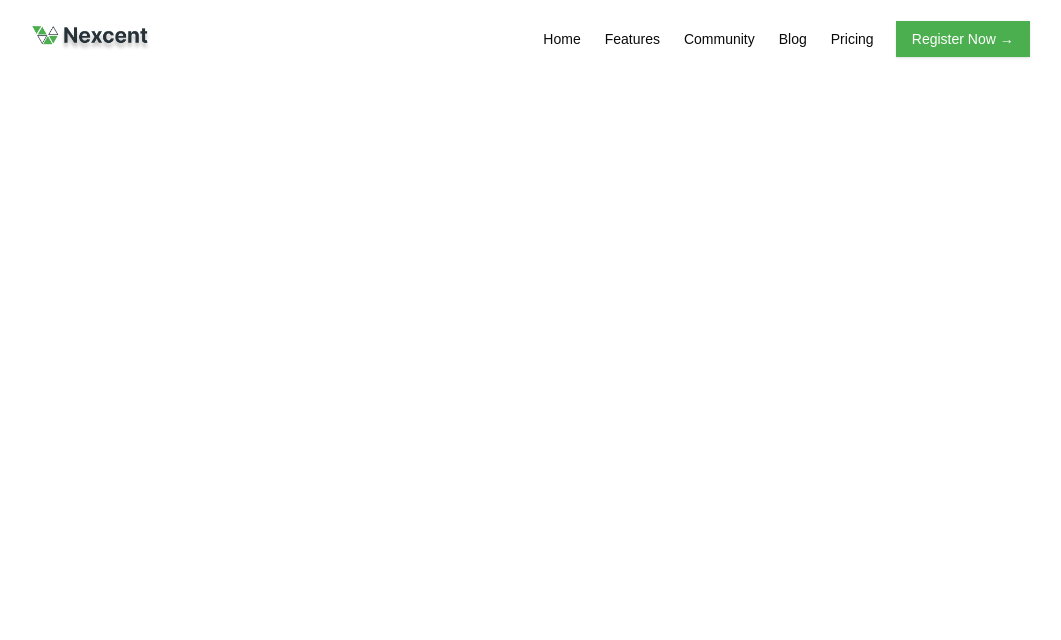
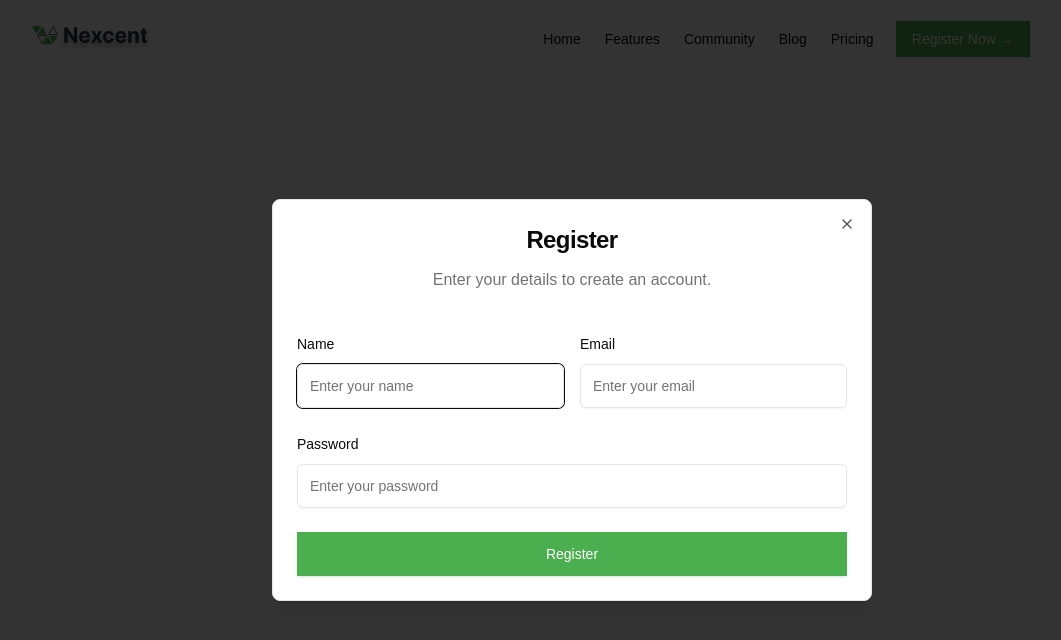
Before and after one commit to iinava/next-poc, a Next.js app: page / in a window 1280 px wide. Both pictures are taken after a click on the button "Register Now →". Shown: the top 640 px of the page, without its empty margins (68-1129 px from the left). Built offline with nearby package versions, Linux system fonts and the light colour scheme.

Commit message:
feat: :sparkles: registration modal added

```diff
--- a/package.json
+++ b/package.json
@@ -10,6 +10,7 @@
   },
   "dependencies": {
     "@radix-ui/react-dialog": "^1.1.2",
+    "@radix-ui/react-label": "^2.1.0",
     "@radix-ui/react-slot": "^1.1.0",
     "class-variance-authority": "^0.7.0",
     "clsx": "^2.1.1",
--- a/src/components/Navbar.tsx
+++ b/src/components/Navbar.tsx
@@ -10,7 +10,7 @@
   SheetTrigger,
   SheetTitle,
 } from "@/components/ui/sheet";
-
+import RegisterDialog from "./RegisterDialog";
 export default function Navbar() {
   const navigation = [
     { name: "Home", href: "/" },
@@ -49,10 +49,8 @@
             </div>
 
             {/* Register Now Button (Desktop) */}
-            <div className="hidden md:block">
-              <Button className="bg-[#4CAF4F] text-white hover:bg-[#4CAF4F]/90">
-                Register Now →
-              </Button>
+            <div className="hidden md:block registerbutton">
+              <RegisterDialog/>
             </div>
           </div>
 
@@ -80,9 +78,7 @@
                     {item.name}
                   </Link>
                 ))}
-                <Button className="bg-[#4CAF4F] text-white hover:bg-[#4CAF4F]/90">
-                  Register Now →
-                </Button>
+                <div className="registerbutton"><RegisterDialog/></div>
               </div>
             </SheetContent>
           </Sheet>
--- /dev/null
+++ b/src/components/RegisterDialog.tsx
@@ -0,0 +1,51 @@
+'use client'
+import { Button } from "@/components/ui/button"
+import {
+  Dialog,
+  DialogContent,
+  DialogDescription,
+  DialogHeader,
+  DialogTitle,
+  DialogTrigger,
+} from "@/components/ui/dialog"
+import { Input } from "@/components/ui/input"
+import { Label } from "@/components/ui/label"
+
+export default function RegisterDialog() {
+  return (
+    <Dialog>
+      <DialogTrigger asChild>
+        <Button className="bg-[#4CAF4F] text-white hover:bg-[#4CAF4F]/90">
+          Register Now →
+        </Button>
+      </DialogTrigger>
+      <DialogContent className="sm:max-w-[600px]">
+        <DialogHeader className="space-y-3 pb-6">
+          <DialogTitle className="text-2xl font-semibold text-center">Register</DialogTitle>
+          <DialogDescription className="text-center text-base">
+            Enter your details to create an account.
+          </DialogDescription>
+        </DialogHeader>
+        <div className="space-y-6">
+          <div className="flex gap-4">
+            <div className="flex-1 space-y-2">
+              <Label htmlFor="name">Name</Label>
+              <Input id="name" placeholder="Enter your name" className="h-11" />
+            </div>
+            <div className="flex-1 space-y-2">
+              <Label htmlFor="email">Email</Label>
+              <Input id="email" type="email" placeholder="Enter your email" className="h-11" />
+            </div>
+          </div>
+          <div className="space-y-2">
+            <Label htmlFor="password">Password</Label>
+            <Input id="password" type="password" placeholder="Enter your password" className="h-11" />
+          </div>
+          <Button className="w-full h-11 bg-[#4CAF4F] text-white hover:bg-[#4CAF4F]/90 mt-2">
+            Register
+          </Button>
+        </div>
+      </DialogContent>
+    </Dialog>
+  )
+}
--- /dev/null
+++ b/src/components/ui/dialog.tsx
@@ -0,0 +1,122 @@
+"use client"
+
+import * as React from "react"
+import * as DialogPrimitive from "@radix-ui/react-dialog"
+import { X } from "lucide-react"
+
+import { cn } from "@/lib/utils"
+
+const Dialog = DialogPrimitive.Root
+
+const DialogTrigger = DialogPrimitive.Trigger
+
+const DialogPortal = DialogPrimitive.Portal
+
+const DialogClose = DialogPrimitive.Close
+
+const DialogOverlay = React.forwardRef<
+  React.ElementRef<typeof DialogPrimitive.Overlay>,
+  React.ComponentPropsWithoutRef<typeof DialogPrimitive.Overlay>
+>(({ className, ...props }, ref) => (
+  <DialogPrimitive.Overlay
+    ref={ref}
+    className={cn(
+      "fixed inset-0 z-50 bg-black/80  data-[state=open]:animate-in data-[state=closed]:animate-out data-[state=closed]:fade-out-0 data-[state=open]:fade-in-0",
+      className
+    )}
+    {...props}
+  />
+))
+DialogOverlay.displayName = DialogPrimitive.Overlay.displayName
+
+const DialogContent = React.forwardRef<
+  React.ElementRef<typeof DialogPrimitive.Content>,
+  React.ComponentPropsWithoutRef<typeof DialogPrimitive.Content>
+>(({ className, children, ...props }, ref) => (
+  <DialogPortal>
+    <DialogOverlay />
+    <DialogPrimitive.Content
+      ref={ref}
+      className={cn(
+        "fixed left-[50%] top-[50%] z-50 grid w-full max-w-lg translate-x-[-50%] translate-y-[-50%] gap-4 border bg-background p-6 shadow-lg duration-200 data-[state=open]:animate-in data-[state=closed]:animate-out data-[state=closed]:fade-out-0 data-[state=open]:fade-in-0 data-[state=closed]:zoom-out-95 data-[state=open]:zoom-in-95 data-[state=closed]:slide-out-to-left-1/2 data-[state=closed]:slide-out-to-top-[48%] data-[state=open]:slide-in-from-left-1/2 data-[state=open]:slide-in-from-top-[48%] sm:rounded-lg",
+        className
+      )}
+      {...props}
+    >
+      {children}
+      <DialogPrimitive.Close className="absolute right-4 top-4 rounded-sm opacity-70 ring-offset-background transition-opacity hover:opacity-100 focus:outline-none focus:ring-2 focus:ring-ring focus:ring-offset-2 disabled:pointer-events-none data-[state=open]:bg-accent data-[state=open]:text-muted-foreground">
+        <X className="h-4 w-4" />
+        <span className="sr-only">Close</span>
+      </DialogPrimitive.Close>
+    </DialogPrimitive.Content>
+  </DialogPortal>
+))
+DialogContent.displayName = DialogPrimitive.Content.displayName
+
+const DialogHeader = ({
+  className,
+  ...props
+}: React.HTMLAttributes<HTMLDivElement>) => (
+  <div
+    className={cn(
+      "flex flex-col space-y-1.5 text-center sm:text-left",
+      className
+    )}
+    {...props}
+  />
+)
+DialogHeader.displayName = "DialogHeader"
+
+const DialogFooter = ({
+  className,
+  ...props
+}: React.HTMLAttributes<HTMLDivElement>) => (
+  <div
+    className={cn(
+      "flex flex-col-reverse sm:flex-row sm:justify-end sm:space-x-2",
+      className
+    )}
+    {...props}
+  />
+)
+DialogFooter.displayName = "DialogFooter"
+
+const DialogTitle = React.forwardRef<
+  React.ElementRef<typeof DialogPrimitive.Title>,
+  React.ComponentPropsWithoutRef<typeof DialogPrimitive.Title>
+>(({ className, ...props }, ref) => (
+  <DialogPrimitive.Title
+    ref={ref}
+    className={cn(
+      "text-lg font-semibold leading-none tracking-tight",
+      className
+    )}
+    {...props}
+  />
+))
+DialogTitle.displayName = DialogPrimitive.Title.displayName
+
+const DialogDescription = React.forwardRef<
+  React.ElementRef<typeof DialogPrimitive.Description>,
+  React.ComponentPropsWithoutRef<typeof DialogPrimitive.Description>
+>(({ className, ...props }, ref) => (
+  <DialogPrimitive.Description
+    ref={ref}
+    className={cn("text-sm text-muted-foreground", className)}
+    {...props}
+  />
+))
+DialogDescription.displayName = DialogPrimitive.Description.displayName
+
+export {
+  Dialog,
+  DialogPortal,
+  DialogOverlay,
+  DialogTrigger,
+  DialogClose,
+  DialogContent,
+  DialogHeader,
+  DialogFooter,
+  DialogTitle,
+  DialogDescription,
+}
--- /dev/null
+++ b/src/components/ui/input.tsx
@@ -0,0 +1,22 @@
+import * as React from "react"
+
+import { cn } from "@/lib/utils"
+
+const Input = React.forwardRef<HTMLInputElement, React.ComponentProps<"input">>(
+  ({ className, type, ...props }, ref) => {
+    return (
+      <input
+        type={type}
+        className={cn(
+          "flex h-9 w-full rounded-md border border-input bg-transparent px-3 py-1 text-base shadow-sm transition-colors file:border-0 file:bg-transparent file:text-sm file:font-medium file:text-foreground placeholder:text-muted-foreground focus-visible:outline-none focus-visible:ring-1 focus-visible:ring-ring disabled:cursor-not-allowed disabled:opacity-50 md:text-sm",
+          className
+        )}
+        ref={ref}
+        {...props}
+      />
+    )
+  }
+)
+Input.displayName = "Input"
+
+export { Input }
--- /dev/null
+++ b/src/components/ui/label.tsx
@@ -0,0 +1,26 @@
+"use client"
+
+import * as React from "react"
+import * as LabelPrimitive from "@radix-ui/react-label"
+import { cva, type VariantProps } from "class-variance-authority"
+
+import { cn } from "@/lib/utils"
+
+const labelVariants = cva(
+  "text-sm font-medium leading-none peer-disabled:cursor-not-allowed peer-disabled:opacity-70"
+)
+
+const Label = React.forwardRef<
+  React.ElementRef<typeof LabelPrimitive.Root>,
+  React.ComponentPropsWithoutRef<typeof LabelPrimitive.Root> &
+    VariantProps<typeof labelVariants>
+>(({ className, ...props }, ref) => (
+  <LabelPrimitive.Root
+    ref={ref}
+    className={cn(labelVariants(), className)}
+    {...props}
+  />
+))
+Label.displayName = LabelPrimitive.Root.displayName
+
+export { Label }
```
Also changed, not shown: 1 other file (tests, documents, lock files or other folders).
